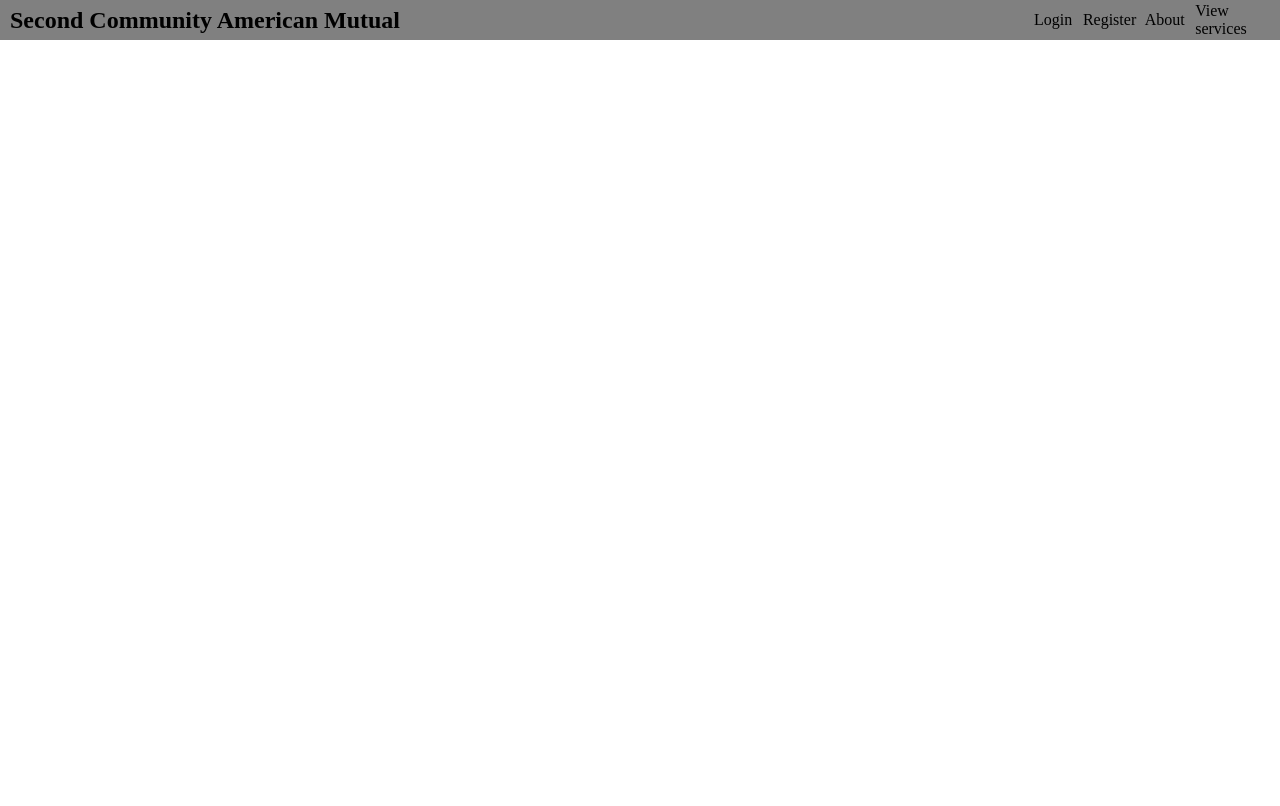
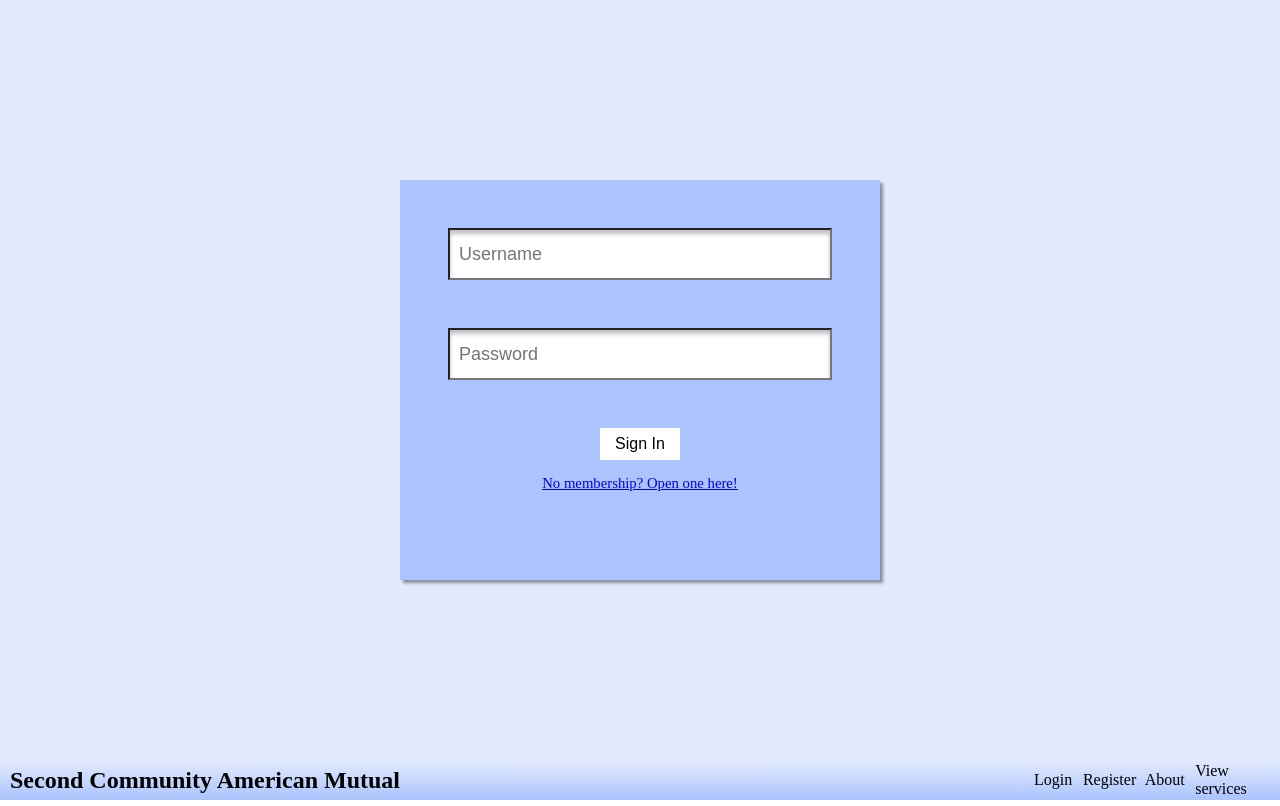
Before and after one commit to mbatista4/second-community-america-mutual-frontend, a React (Create React App) app: page /login in a window 1280 px wide. Built offline with nearby package versions, Linux system fonts and the light colour scheme.

Commit message:
Login page css pretty much done for now

```diff
--- a/src/App.js
+++ b/src/App.js
@@ -1,22 +1,21 @@
-import React, {useState} from 'react'
+import React from 'react'
 import { BrowserRouter as Router, Route, Switch } from 'react-router-dom'
 import LandingPage from './Components/LandingPage/LandingPage'
+import LoginPage from './Components/LoginPage/LoginPage';
 import Navbar from './Components/Navbar';
-import Overview from './Components/Overview';
 import "./CSS/App.css"
 
 
 export default function App() {
-  const [isLoggedIn, setLoggedIn] = useState(false);
   return (
     <div>
       <Router>
       <Switch>
         <Route exact path="/">
-          <LandingPage setLoggedIn={setLoggedIn}/>
+          <LandingPage />
         </Route>
-        <Route exact path="/overview">
-          <Overview />
+        <Route exact path="/login">
+          <LoginPage />
         </Route>
       </Switch>
       <Navbar/>
--- /dev/null
+++ b/src/CSS/loginPage.css
@@ -0,0 +1,55 @@
+.wrapper {
+    display: flex;
+    height: 95vh;
+    background-color: #e2eafc;
+}
+
+.login-page {
+    display: flex;
+    flex-direction: column;
+    margin: auto;
+    width: 30em;
+    height: 25em;
+    background-color: #abc4ff;
+    box-shadow: 3px 3px 3px rgba(0, 0, 0, .4);
+}
+
+.input-box-login {
+    display: flex;
+    flex-direction: column;
+    margin-left: 10%;
+    margin-top: 10%;
+    width: 80%;
+    height: 13%;
+    font-size: large;
+    padding-left: .5em;
+    box-shadow: inset 0px 4px 4px rgba(0, 0, 0, .25);
+}
+
+.btn-box {
+    display: flex;
+    flex-direction: column;
+    margin: 10%;
+    align-items: center;
+}
+
+.login-btn {
+    width: 5em;
+    height: 2em;
+    background-color: white;
+    border: none;
+    color: black;
+    font-size: 16px;
+    align-content: center;
+}
+
+.login-btn:hover {
+    cursor: pointer;
+    background-color: rgba(231, 231, 231, 0.945);
+}
+
+.open-link {
+    font-size:.39cm;
+    text-align: center;
+    margin-top: 1em;
+}
--- a/src/CSS/navbar.css
+++ b/src/CSS/navbar.css
@@ -2,10 +2,12 @@
 .nav-bar{
     display: flex;
     justify-content: space-between;
-    background: gray;
+    background-color: #abc4ff;
+    background: linear-gradient(#e2eafc, 50%, #abc4ff);
     padding-left: 10px;
     height: 5vh;
     align-items: center;
+
 }
 
 
--- /dev/null
+++ b/src/Components/LoginPage/LoginPage.jsx
@@ -0,0 +1,20 @@
+import React from 'react'
+import "../../CSS/loginPage.css"
+
+
+export default function LoginPage() {
+    return (
+        <div className="wrapper">
+
+            <form className="login-page ">
+                <input className="input-box-login" name="userId" type="text" placeholder="Username" />
+                <input className="input-box-login" name="password" type="password" placeholder="Password" />
+
+                <div className="btn-box">
+                <button type="submit" className="login-btn">Sign In</button>
+                <a href="/register" className="open-link">No membership? Open one here!</a>
+                </div>
+            </form>
+        </div>
+    )
+}
```
